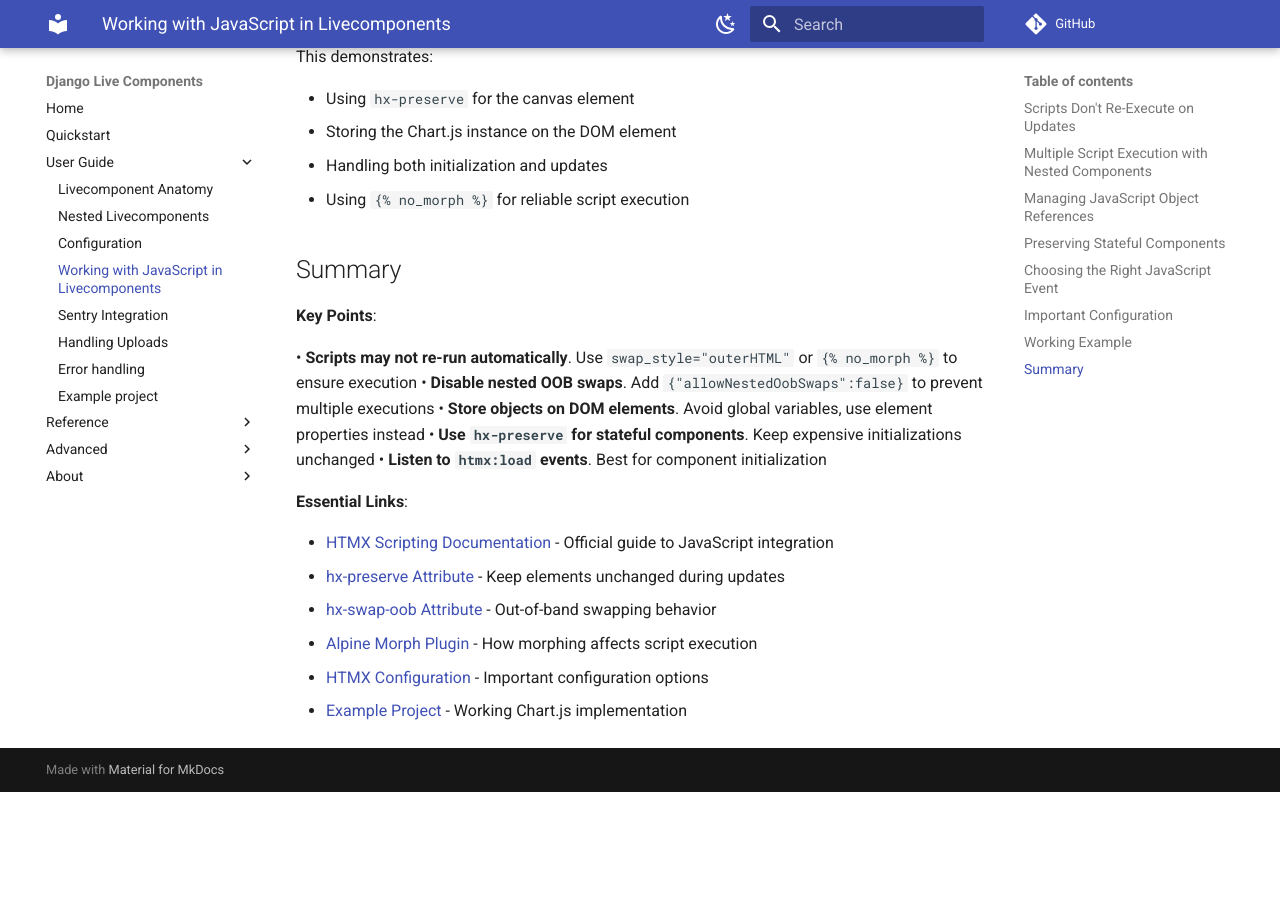
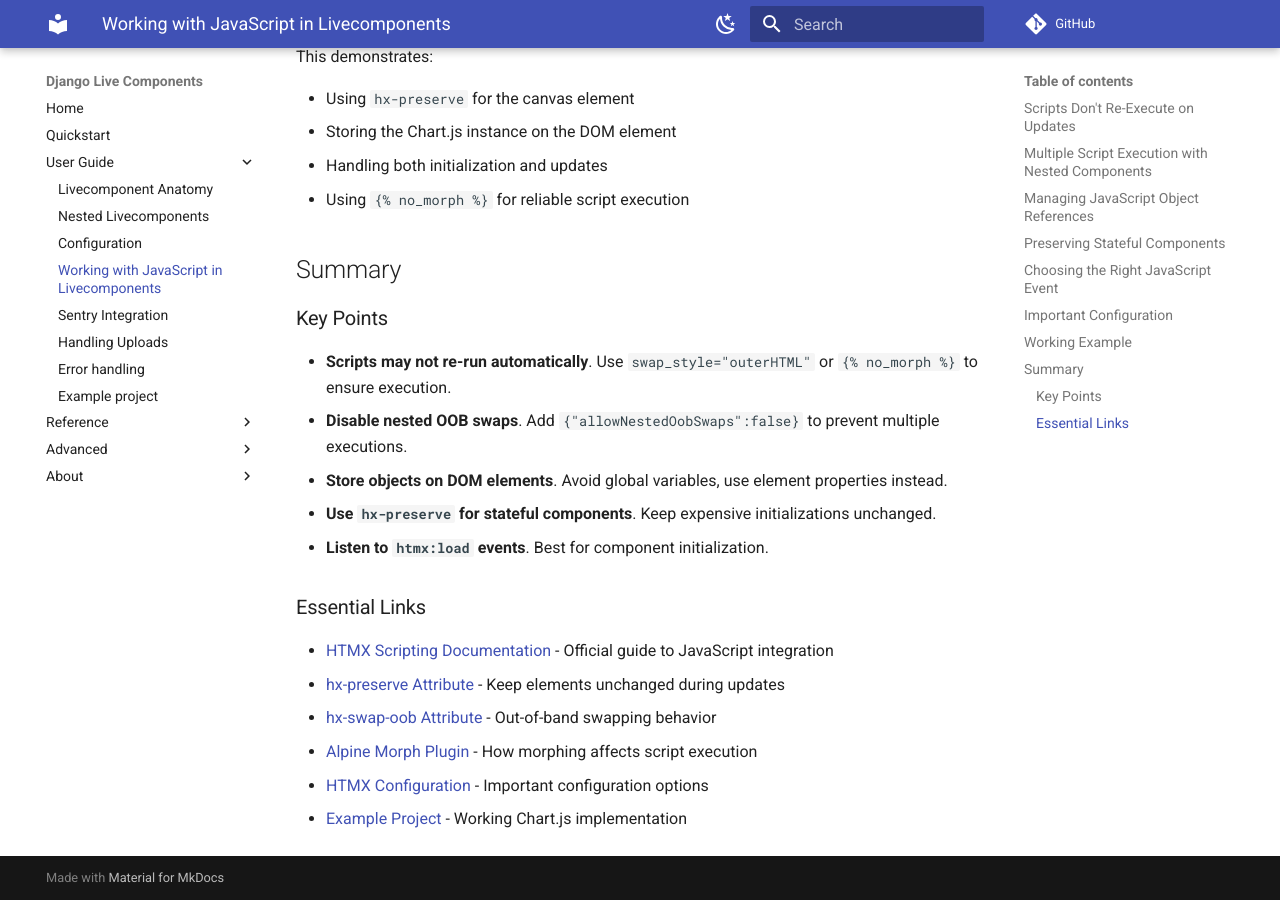
Before and after one commit to om-proptech/livecomponents, an MkDocs documentation site: the page built from docs/javascript_integration.md, in a window 1280 px wide and 900 px high, scrolled down 3637 px. Built offline with MkDocs 1.6.1 and Material for MkDocs 9.7.7, drawn with Linux system fonts in a browser that asks for light colours; comment, search, counter and statistics services are not loaded; before the commit the page ends 4429 px from its top, so only the background shows below that.

Commit message:
docs/javascript_integration.md: Fix Markdown syntax in section "Summary" (#31)
In particular, the unordered list syntax was broken.

```diff
--- a/docs/javascript_integration.md
+++ b/docs/javascript_integration.md
@@ -157,15 +157,15 @@ See the Chart.js component in the [example project](https://github.com/om-propte
 
 ## Summary
 
-**Key Points**:
+### Key Points
 
-• **Scripts may not re-run automatically**. Use `swap_style="outerHTML"` or `{% no_morph %}` to ensure execution
-• **Disable nested OOB swaps**. Add `{"allowNestedOobSwaps":false}` to prevent multiple executions
-• **Store objects on DOM elements**. Avoid global variables, use element properties instead
-• **Use `hx-preserve` for stateful components**. Keep expensive initializations unchanged
-• **Listen to `htmx:load` events**. Best for component initialization
+- **Scripts may not re-run automatically**. Use `swap_style="outerHTML"` or `{% no_morph %}` to ensure execution.
+- **Disable nested OOB swaps**. Add `{"allowNestedOobSwaps":false}` to prevent multiple executions.
+- **Store objects on DOM elements**. Avoid global variables, use element properties instead.
+- **Use `hx-preserve` for stateful components**. Keep expensive initializations unchanged.
+- **Listen to `htmx:load` events**. Best for component initialization.
 
-**Essential Links**:
+### Essential Links
 
 - [HTMX Scripting Documentation](https://htmx.org/docs/#scripting) - Official guide to JavaScript integration
 - [hx-preserve Attribute](https://htmx.org/attributes/hx-preserve/) - Keep elements unchanged during updates
```
